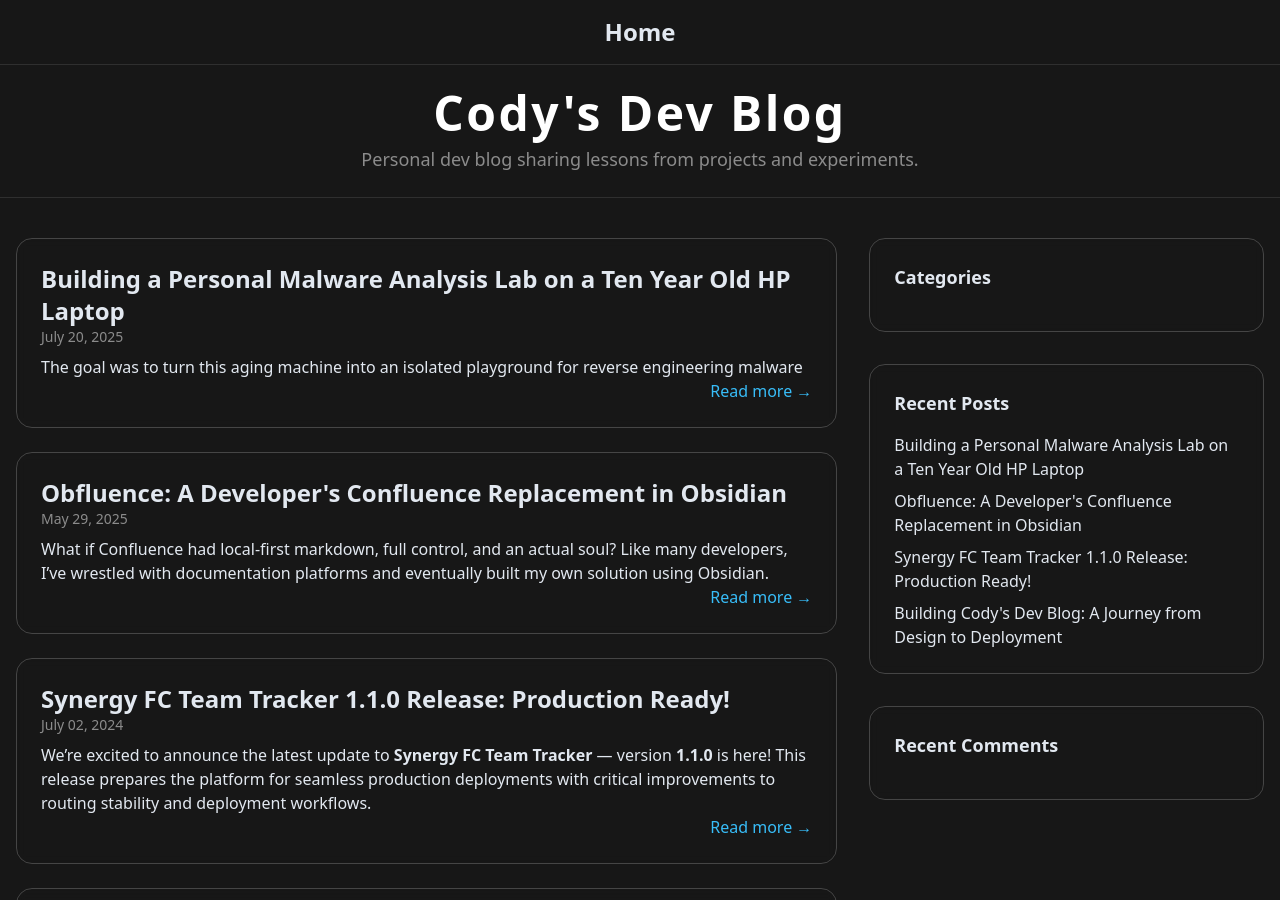
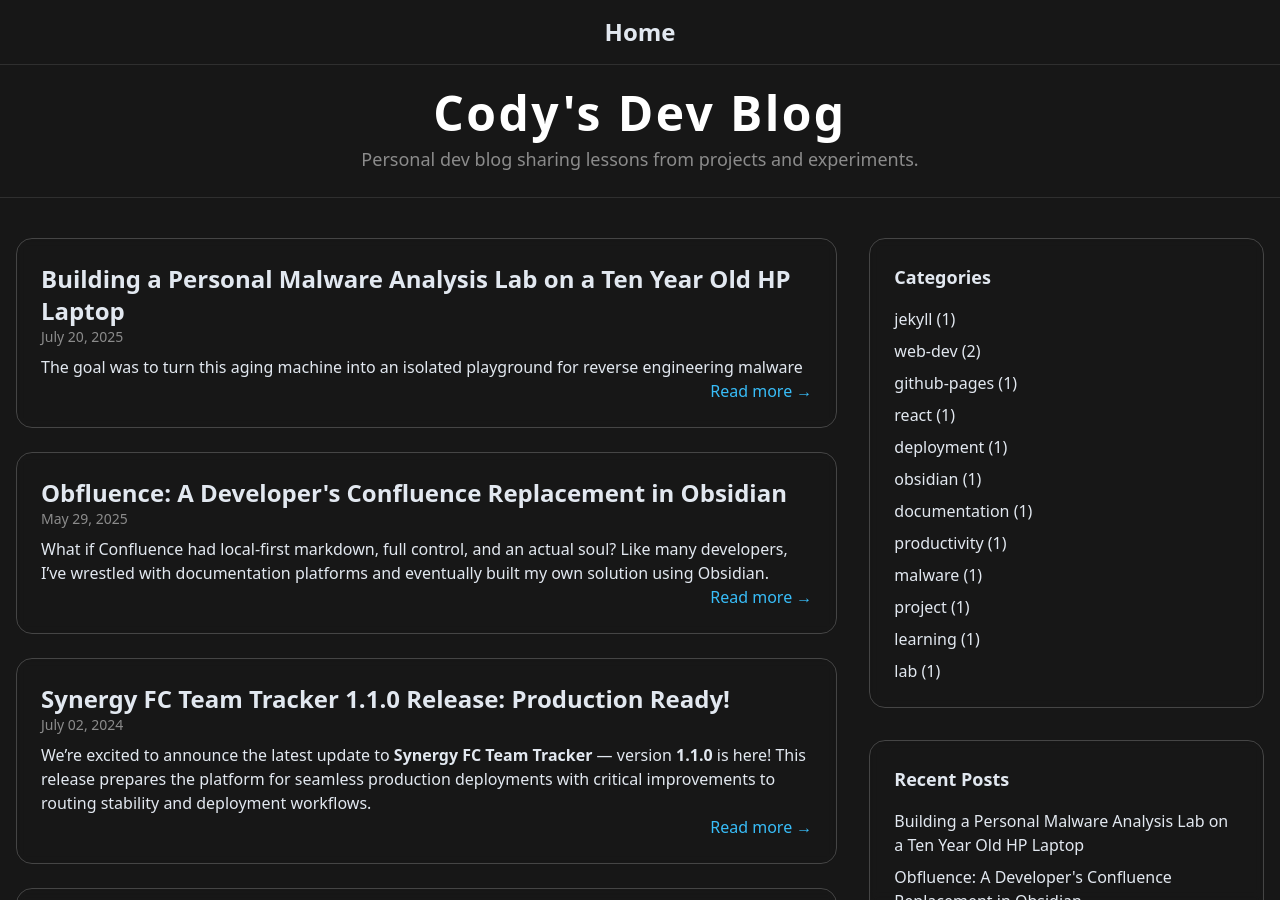
Before and after one commit to CodyLiska/codys-dev-blog, a Jekyll site: the page built from index.html, in a window 1280 px wide and 900 px high. Built offline with Jekyll 4.4.1, drawn with Linux system fonts in a browser that asks for light colours; nearby versions of some CDN libraries.

Commit message:
Fixing categories and comments not displaying in sidebar

```diff
--- a/_includes/sidebar.html
+++ b/_includes/sidebar.html
@@ -2,6 +2,9 @@
 <section class="glass rounded-2xl p-6">
   <h3 class="text-lg font-semibold mb-4">Categories</h3>
   <ul class="space-y-2">
+    {% for category in site.categories %}
+      <li><a href="{{ site.baseurl }}/categories/{{ category[0] | slugify }}" class="block hover:text-sky-400 transition">{{ category[0] }} ({{ category[1] | size }})</a></li>
+    {% endfor %}
     <!-- NEED TO DYNAMICALLY POPULATE THESE lis  -->
     <!-- <li><a href="#" class="block hover:text-sky-400 transition">JavaScript</a></li>
     <li><a href="#" class="block hover:text-sky-400 transition">DevOps</a></li>
@@ -23,6 +26,9 @@
 <section class="glass rounded-2xl p-6">
   <h3 class="text-lg font-semibold mb-4">Recent Comments</h3>
   <ul class="space-y-2 text-sm">
+    {% for comment in site.data.comments limit:5 %}
+      <li><a href="{{ comment.url }}" class="block hover:text-sky-400 transition">“{{ comment.text | truncate: 50 }}” — {{ comment.author }}</a></li>
+    {% endfor %}
     <!-- NEED TO DYNAMICALLY POPULATE THESE lis  -->
     <!-- <li><a href="#" class="block hover:text-sky-400 transition">“Great write-up!” — Alice</a></li>
     <li><a href="#" class="block hover:text-sky-400 transition">“Super helpful post!” — Bob</a></li>
```
